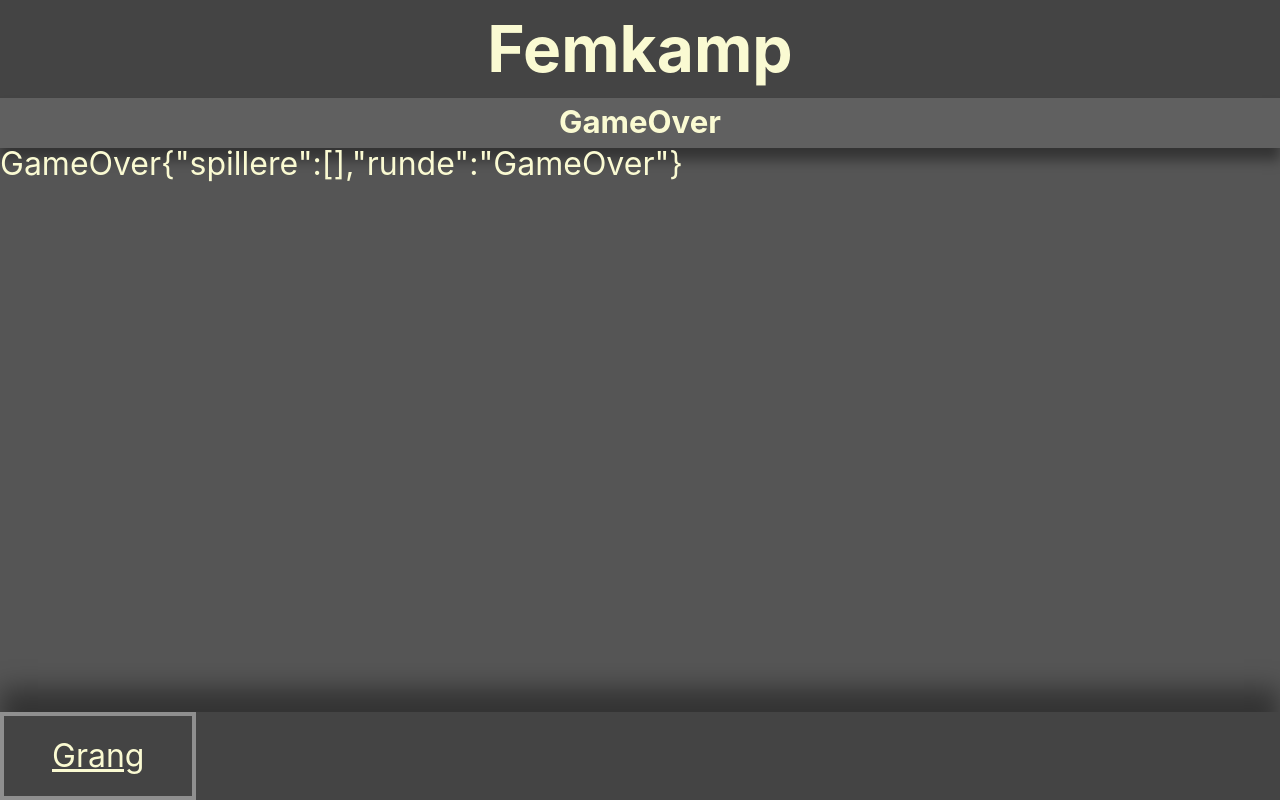
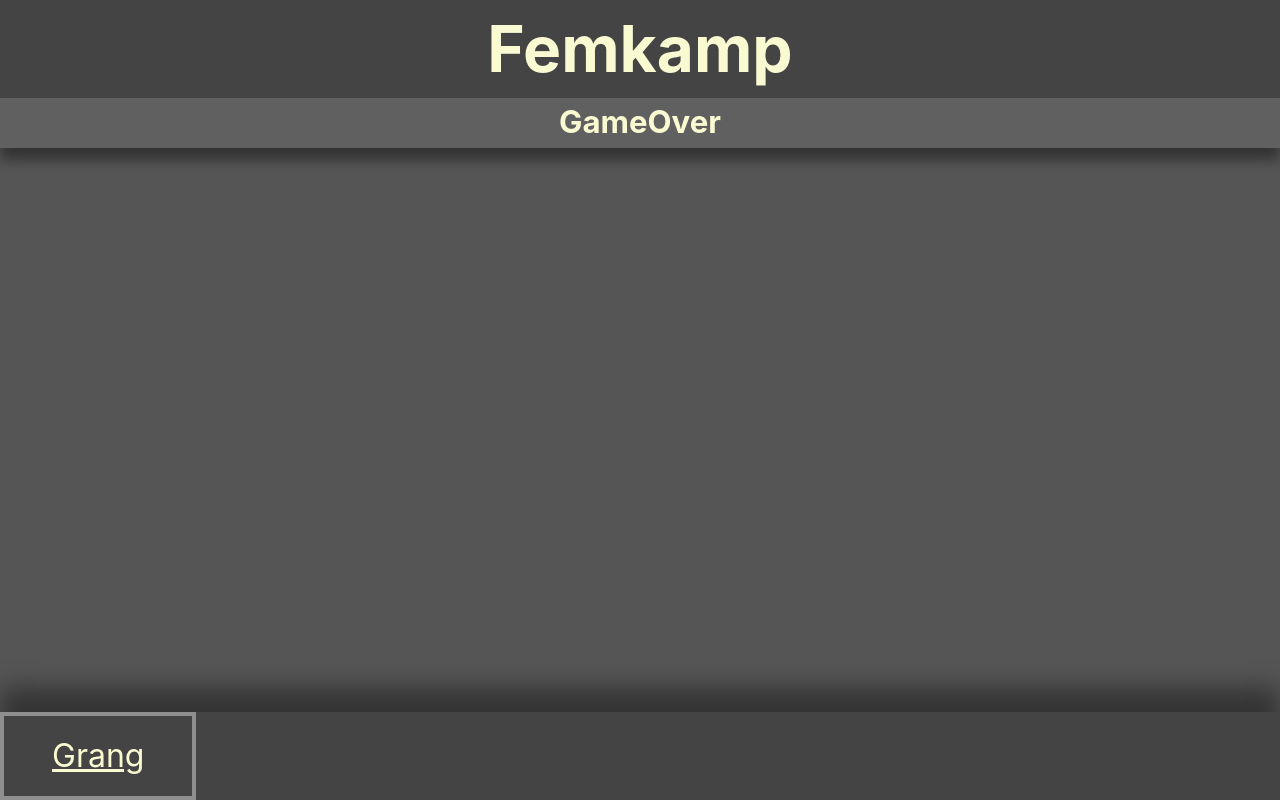
Before and after one commit to winsvold/femkamp, a React (Create React App) app: page /femkamp/GameOver in a window 1280 px wide. Built offline with nearby package versions, Linux system fonts and the light colour scheme; a web font is replaced by a local one.

Commit message:
game over screen

```diff
--- a/src/App/Runder/GameOver.tsx
+++ b/src/App/Runder/GameOver.tsx
@@ -1,15 +1,75 @@
 import * as React from 'react';
 import { useContext } from 'react';
 import { GameContext } from '../../AppContext';
+import styled, { keyframes } from 'styled-components/macro';
+
+const StyledOl = styled.ol`
+    display: flex;
+    flex-direction: column;
+    justify-content: center;
+    align-items: center;
+    height: 100%;
+`;
+
+const winnerAnimation = keyframes`
+  from {
+    transform: scale(10) rotate(15deg);
+  }
+  50% {
+    transform: scale(.7);
+  }
+`;
+
+const loserAnimations = keyframes`
+  from {
+    transform: translateY(-3rem);
+    opacity: 0;
+  }
+  10% {
+    opacity: 1;
+  }
+  60% {
+    transform: translateY(.5rem);
+  }
+`;
+
+const StyledLi = styled.li<{ delay: number }>`
+    margin: 0.5rem 0;
+    &:first-child {
+        animation: ${winnerAnimation} 0.5s both;
+        font-weight: bold;
+        font-size: 5rem;
+    }
+    &:not(:first-child) {
+        animation: ${loserAnimations} 0.2s ${(props) => props.delay}s both;
+        font-size: 1.5rem;
+    }
+`;
 
 function GameOver() {
     const context = useContext(GameContext);
 
+    const score = context.spillere
+        .map((spiller) => ({
+            name: spiller.navn,
+            totalScore:
+                (spiller.score.pass ?? 0) +
+                (spiller.score.kløver ?? 0) +
+                (spiller.score.kabal?.pass ?? 0) +
+                (spiller.score.kabal?.rest ?? 0) +
+                (spiller.score.dronning ?? 0) -
+                (spiller.score.grang ?? 0),
+        }))
+        .sort((a, b) => a.totalScore - b.totalScore);
+
     return (
-        <div>
-            {context.runde.toString()}
-            {JSON.stringify(context)}
-        </div>
+        <StyledOl>
+            {score.map((spiller, index) => (
+                <StyledLi delay={0.7 + index / 4}>
+                    {spiller.name}: {spiller.totalScore}
+                </StyledLi>
+            ))}
+        </StyledOl>
     );
 }
 
```
